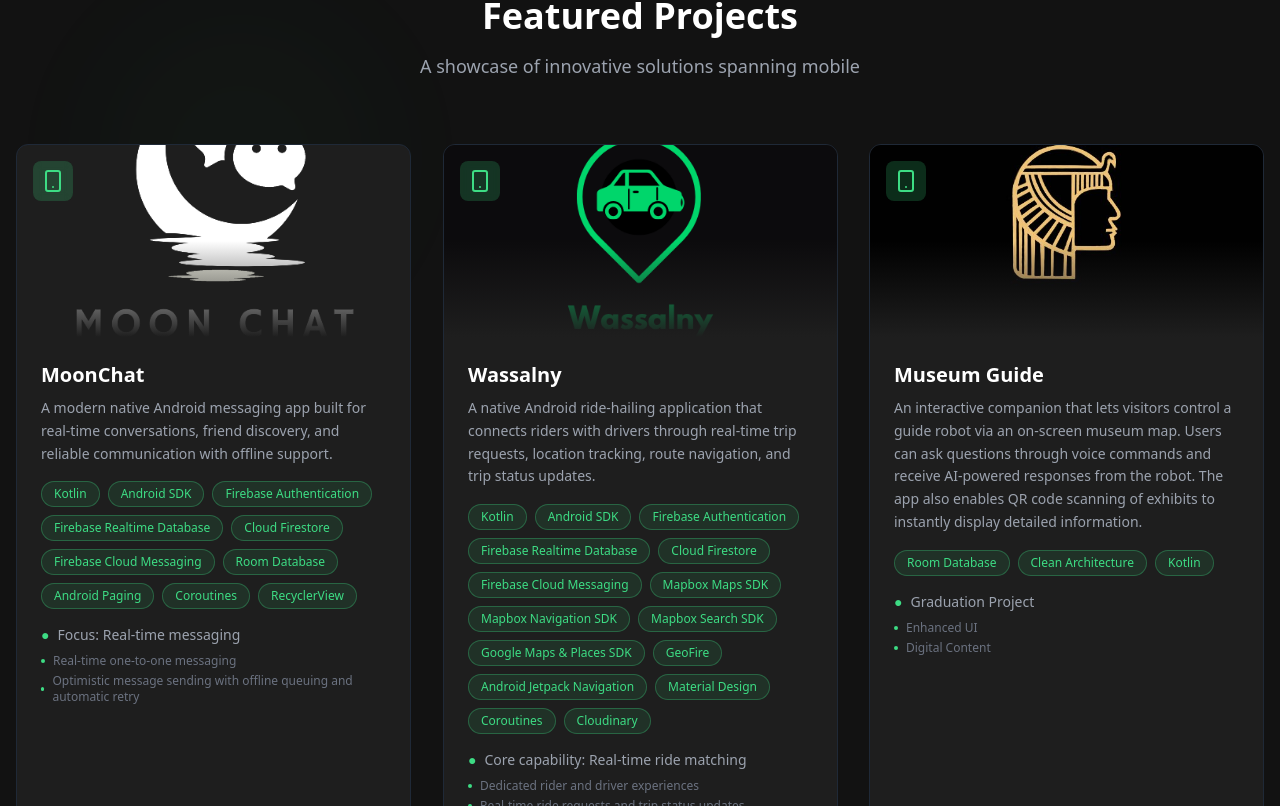
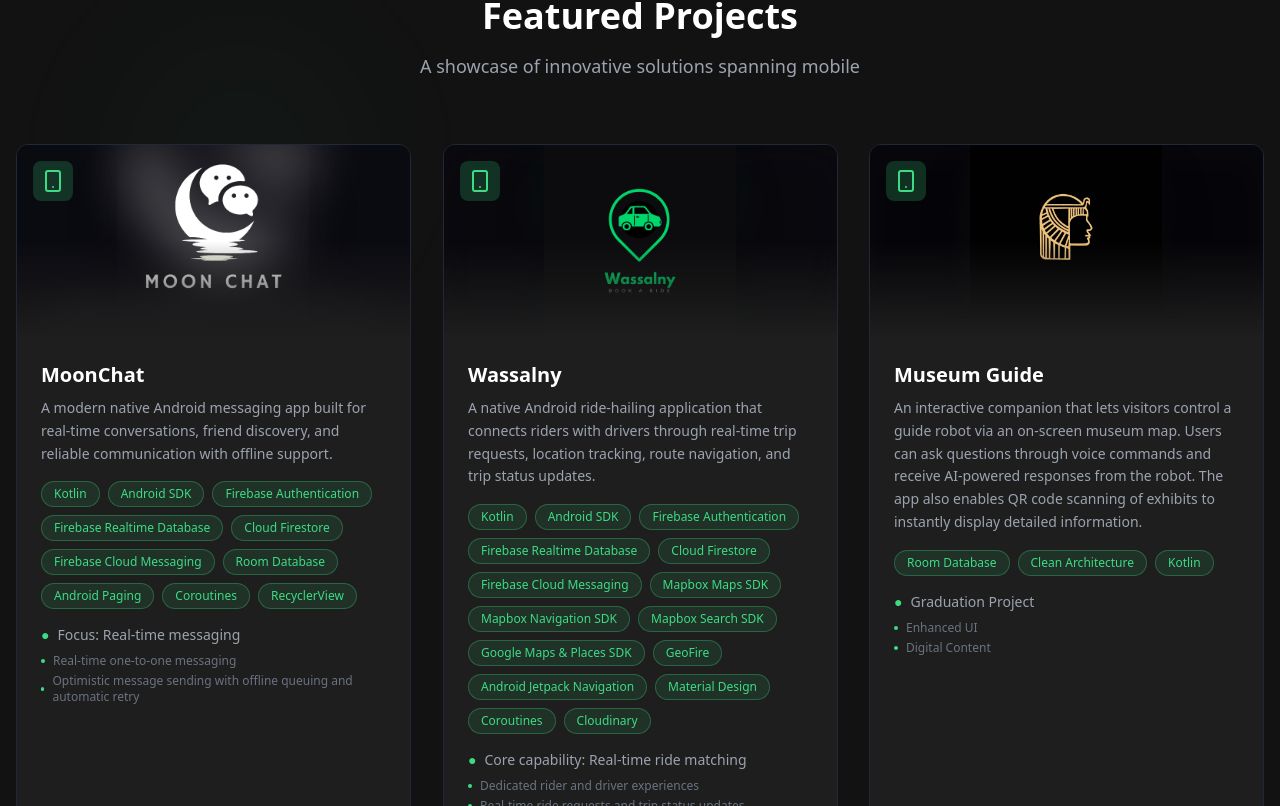
Before and after one commit to Mina-Software-Engineer/Mina-Portfolio, a React (Vite) app: page / in a window 1280 px wide. Shown: the part 914-1720 px from the top of the page. Built offline with nearby package versions, Linux system fonts and the light colour scheme.

Commit message:
Improve project card image framing

```diff
--- a/src/components/Projects.tsx
+++ b/src/components/Projects.tsx
@@ -37,14 +37,24 @@ const Projects = () => {
                     className="block focus:outline-none focus-visible:ring-2 focus-visible:ring-[#3DDC84] focus-visible:ring-inset"
                     aria-label={`Open details for ${project.title}`}
                   >
-                    <div className="relative h-48 overflow-hidden">
+                    <div className="relative h-48 overflow-hidden bg-[#0d0d16]">
                       <img
                         src={project.image}
-                        alt={`${project.title} project screenshot`}
-                        className="w-full h-full object-cover group-hover:scale-110 transition-transform duration-300"
+                        alt=""
+                        aria-hidden="true"
+                        className="absolute inset-0 h-full w-full scale-110 object-cover opacity-45 blur-xl"
                         loading="lazy"
                       />
-                      <div className="absolute inset-0 bg-gradient-to-t from-[#1E1E1E] via-transparent to-transparent"></div>
+                      <div className="absolute inset-0 bg-black/25"></div>
+                      <div className="relative left-1/2 z-10 h-full aspect-square -translate-x-1/2 overflow-hidden shadow-2xl shadow-black/40">
+                        <img
+                          src={project.image}
+                          alt={`${project.title} project screenshot`}
+                          className="h-full w-full object-cover transition-transform duration-300 group-hover:scale-110"
+                          loading="lazy"
+                        />
+                      </div>
+                      <div className="absolute inset-0 z-20 bg-gradient-to-t from-[#1E1E1E] via-transparent to-transparent"></div>
                       <div className="absolute top-4 left-4 bg-[#3DDC84] bg-opacity-20 backdrop-blur-sm rounded-lg p-2">
                         <IconComponent className="w-6 h-6 text-[#3DDC84]" />
                       </div>
```
